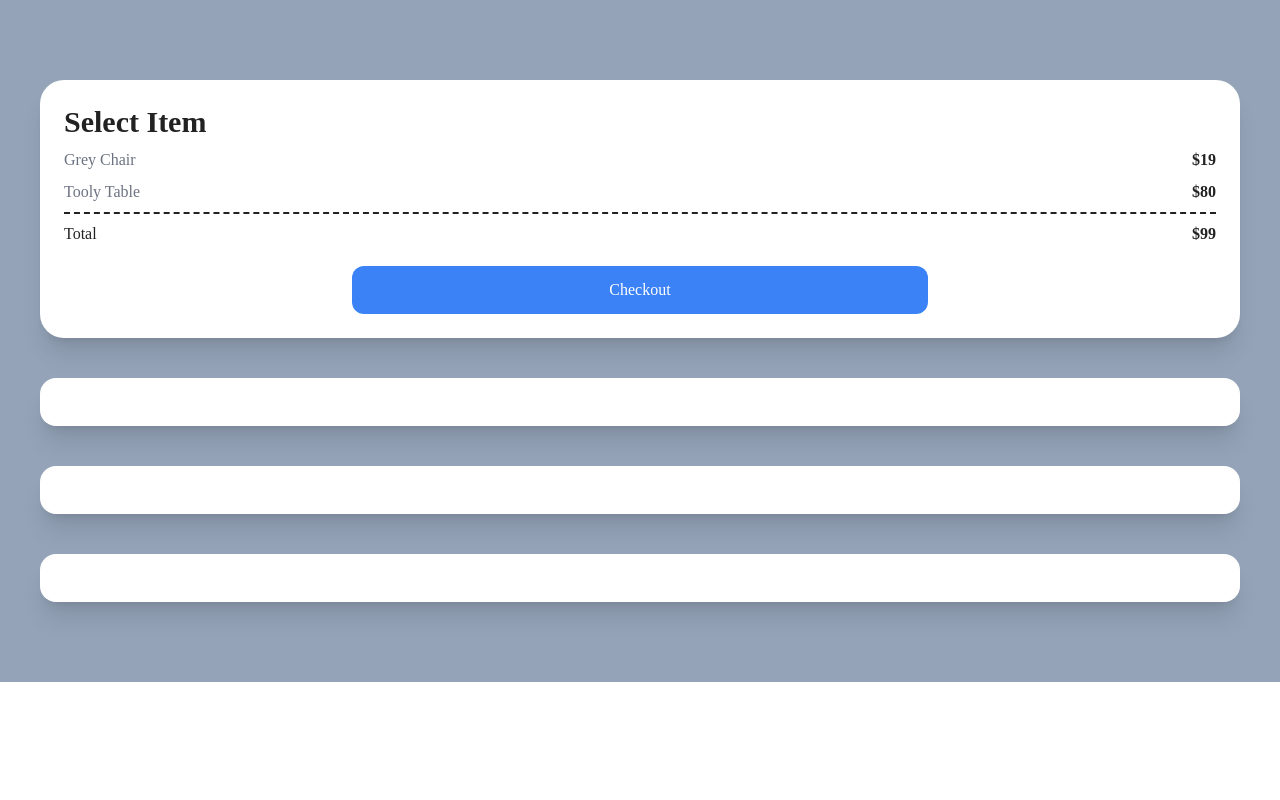
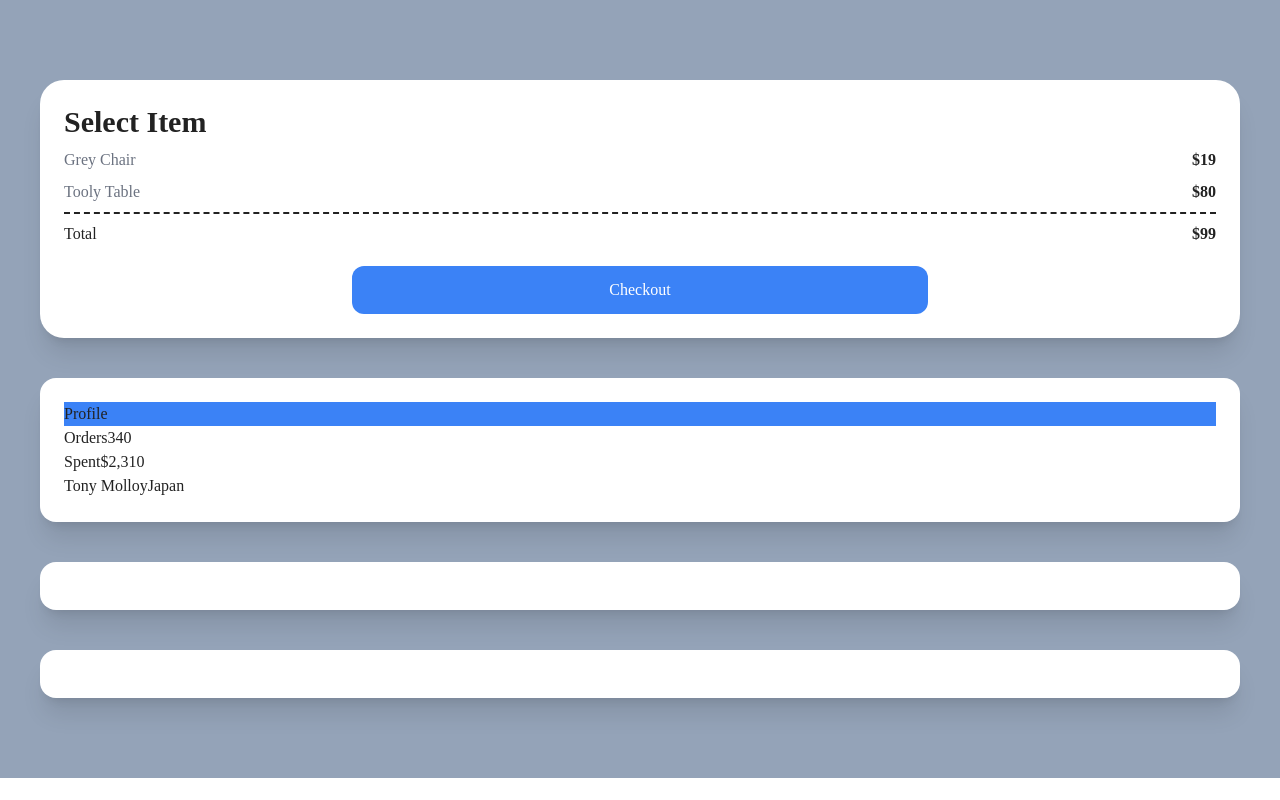
Before and after one commit to cpk0709/mypage-nextjs, a Next.js app: page / in a window 1280 px wide. Built offline with nearby package versions, Linux system fonts and the light colour scheme.

Commit message:
프로필 테스트 초기세팅

```diff
--- a/src/pages/index.tsx
+++ b/src/pages/index.tsx
@@ -1,29 +1,52 @@
-import { NextPage } from 'next'
+import { NextPage } from 'next';
 
 const Home: NextPage = () => {
   return (
-    <div className='bg-slate-400 py-20 px-10 grid gap-10'>
-      <div className='bg-white p-6 rounded-3xl shadow-xl'>
-        <span className='font-semibold text-3xl'>Select Item</span>
-        <div className='flex justify-between my-2'>
-          <span className='text-gray-500'>Grey Chair</span>
-          <span className=' font-semibold'>$19</span>
+    <div className="bg-slate-400 py-20 px-10 grid gap-10">
+      <div className="bg-white p-6 rounded-3xl shadow-xl">
+        <span className="font-semibold text-3xl">Select Item</span>
+        <div className="flex justify-between my-2">
+          <span className="text-gray-500">Grey Chair</span>
+          <span className=" font-semibold">$19</span>
         </div>
-        <div className='flex justify-between'>
-          <span className='text-gray-500'>Tooly Table</span>
-          <span className=' font-semibold'>$80</span>
+        <div className="flex justify-between">
+          <span className="text-gray-500">Tooly Table</span>
+          <span className=" font-semibold">$80</span>
         </div>
-        <div className='flex justify-between mt-2 pt-2 border-t-2 border-dashed'>
+        <div className="flex justify-between mt-2 pt-2 border-t-2 border-dashed">
           <span>Total</span>
-          <span className=' font-semibold'>$99</span>
+          <span className=" font-semibold">$99</span>
         </div>
-        <div className=' mt-5 bg-blue-500 text-white p-3 text-center rounded-xl w-2/4 mx-auto'>Checkout</div>
+        <div className=" mt-5 bg-blue-500 text-white p-3 text-center rounded-xl w-2/4 mx-auto">
+          Checkout
+        </div>
       </div>
-      <div className='bg-white p-6 rounded-2xl shadow-xl'></div>
-      <div className='bg-white p-6 rounded-2xl shadow-xl'></div>
-      <div className='bg-white p-6 rounded-2xl shadow-xl'></div>
+      <div className="bg-white p-6 rounded-2xl shadow-xl">
+        <div className=" bg-blue-500">
+          <span>Profile</span>
+        </div>
+        <div>
+          <div>
+            <div>
+              <span>Orders</span>
+              <span>340</span>
+            </div>
+            <div />
+            <div>
+              <span>Spent</span>
+              <span>$2,310</span>
+            </div>
+          </div>
+          <div>
+            <span>Tony Molloy</span>
+            <span>Japan</span>
+          </div>
+        </div>
+      </div>
+      <div className="bg-white p-6 rounded-2xl shadow-xl"></div>
+      <div className="bg-white p-6 rounded-2xl shadow-xl"></div>
     </div>
-  )
-}
+  );
+};
 
 export default Home;
```
